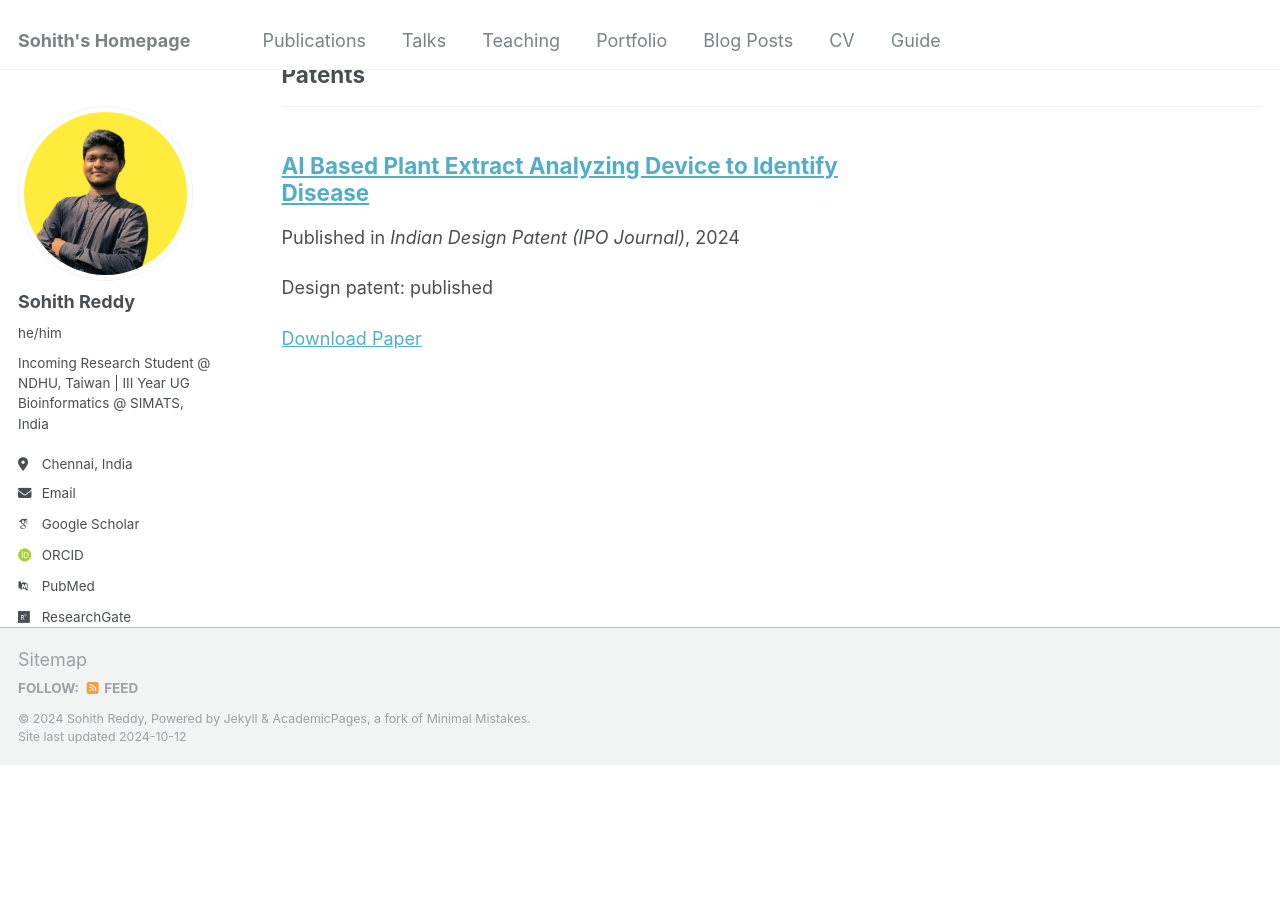
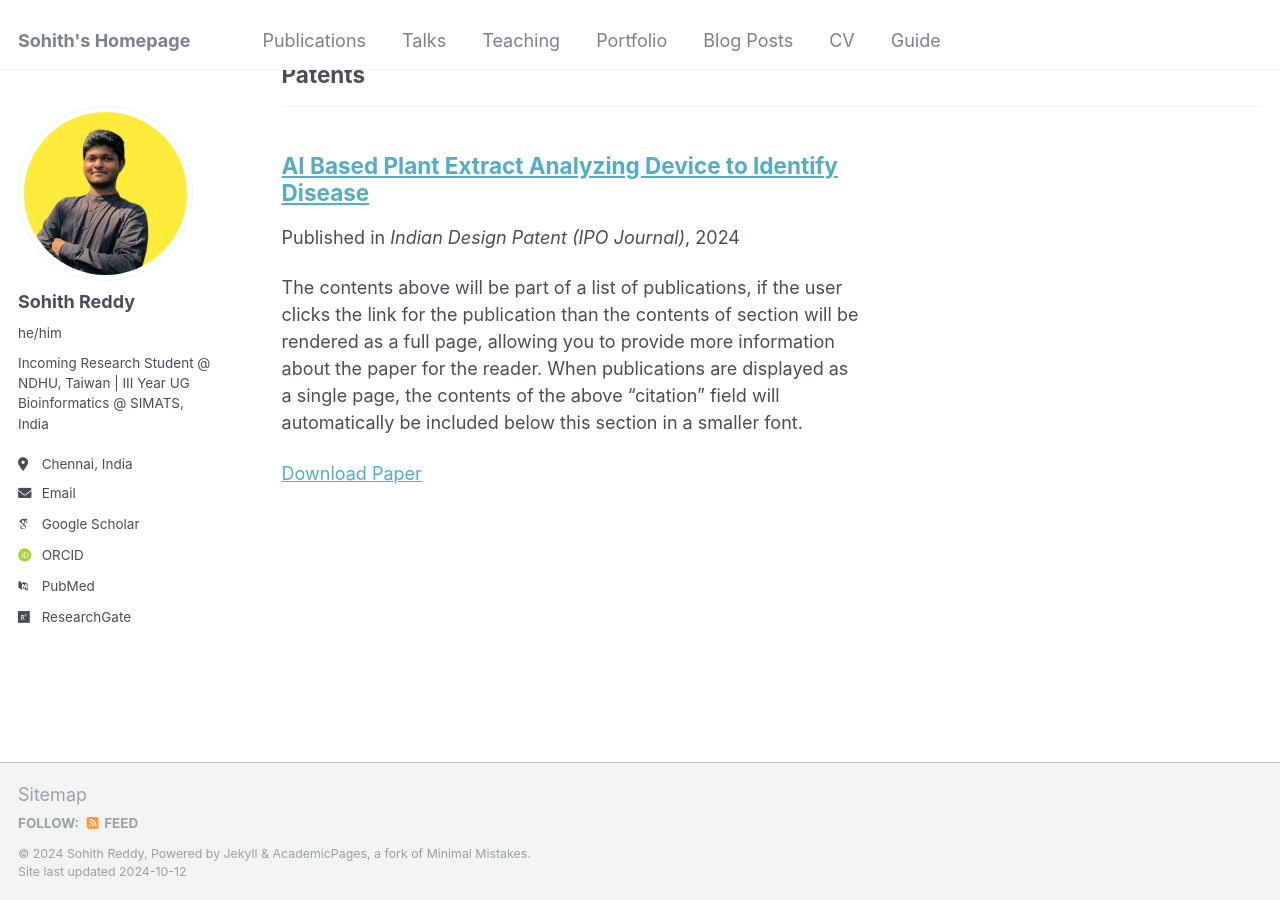
Before and after one commit to sohithpydev/sohith, a Jekyll site: the page built from _pages/publications.html, in a window 1280 px wide and 900 px high, scrolled down 1172 px. Built offline with Jekyll 4.4.1, drawn with Linux system fonts in a browser that asks for light colours; some web fonts are replaced; before the commit the page ends 1937 px from its top, so only the background shows below that.

Commit message:
Update 2024-05-10.md

```diff
--- a/_publications/2024-05-10.md
+++ b/_publications/2024-05-10.md
@@ -4,7 +4,6 @@ collection: publications
 category: patents
 permalink: /publication/2024-05-10
 venue: Indian Design Patent (IPO Journal)
-excerpt: 'Design patent: published'
 date: 2024-05-10
 paperurl: 'https://scholar.google.co.in/citations?view_op=view_citation&hl=en&user=2ZADAfIAAAAJ&citation_for_view=2ZADAfIAAAAJ:d1gkVwhDpl0C'
 ---
```
